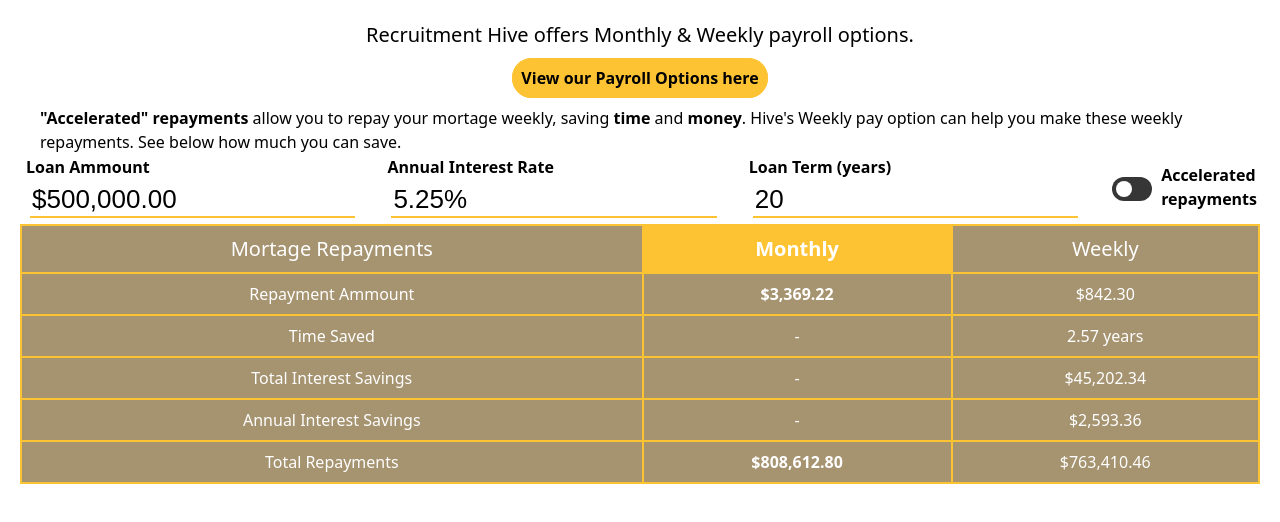
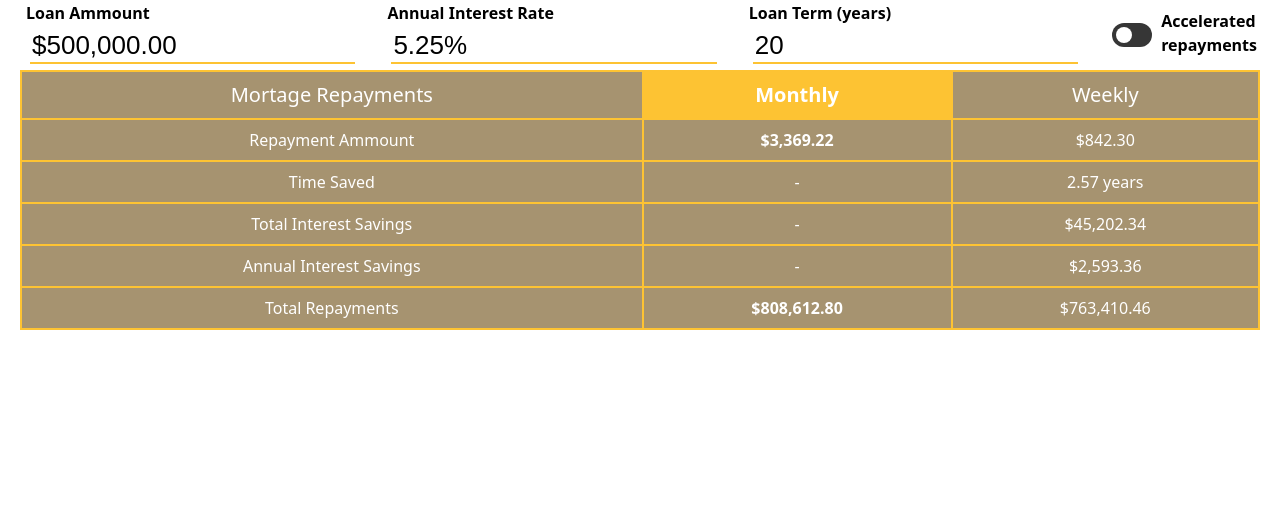
Before and after one commit to spikyMalkallam/pay-calculator, a React (Vite) app: page /#/mortage-calculator in a window 1280 px wide. Shown: the top 522 px of the page. Built offline with nearby package versions, Linux system fonts and the light colour scheme.

Commit message:
Changed mortage

```diff
--- a/src/mortageCalculator.tsx
+++ b/src/mortageCalculator.tsx
@@ -47,11 +47,11 @@ export default function MortageCalculator() {
     return (
         <div id='payroll-options'>
             <div >
-                <div style={{ padding: '20px 20px 0px 20px' }}>
+                {/* <div style={{ padding: '20px 20px 0px 20px' }}>
                     <p style={{ color: 'black', margin: '0px', fontSize: '20px' }}>Recruitment Hive offers Monthly & Weekly payroll options.</p>
                     <p><a id='payroll-button' href='https://www.recruitmenthive.com.au/payroll-operations/' target='_blank'>View our Payroll Options here</a></p>
                     <p style={{ color: 'black', textAlign: 'left', margin: '0px 20px' }}><b>"Accelerated" repayments</b> allow you to repay your mortage weekly, saving <b>time</b> and <b>money</b>. Hive's Weekly pay option can help you make these weekly repayments. See below how much you can save.</p>
-                </div>
+                </div> */}
                 <div style={{ padding: '0px 20px 5px 20px' }}>
                     <div id='mortage-dropdown'>
                         <div id='mortage-input'>
--- a/src/payCalculator.tsx
+++ b/src/payCalculator.tsx
@@ -7,7 +7,7 @@ import { SwitchToggle } from './buttons'
 // import { TaxBandBar } from './graphs';
 import PayrollPieChart from './graphs';
 import { displayMoney, round, PMT, NPER, HtmlTooltip } from './functions';
-import { AiFillInfoCircle } from "react-icons/ai";
+import { AiFillInfoCircle, AiOutlineArrowRight } from "react-icons/ai";
 
 // type IncomeTableRowProps = {
 //   values: number[];
```
